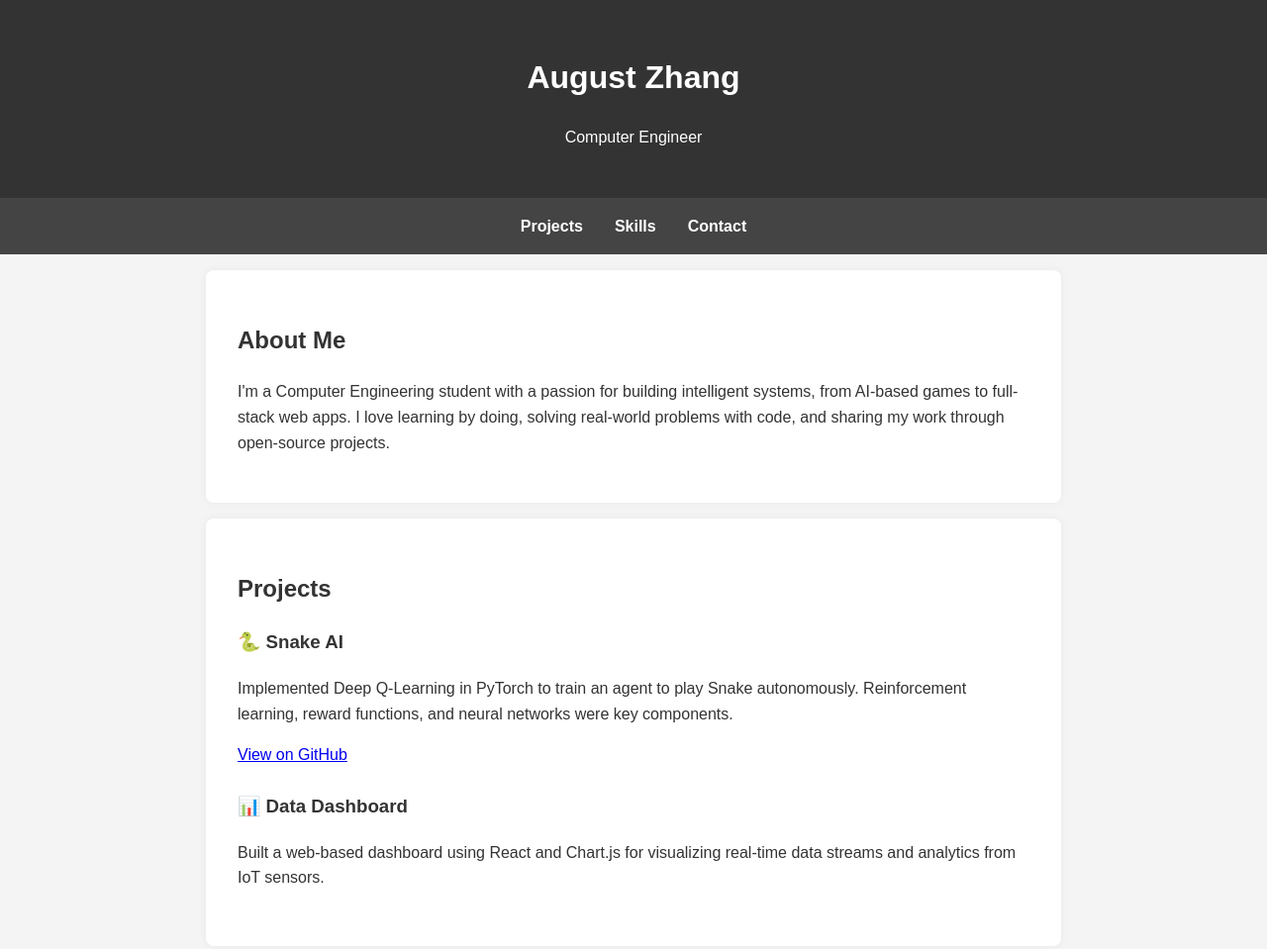
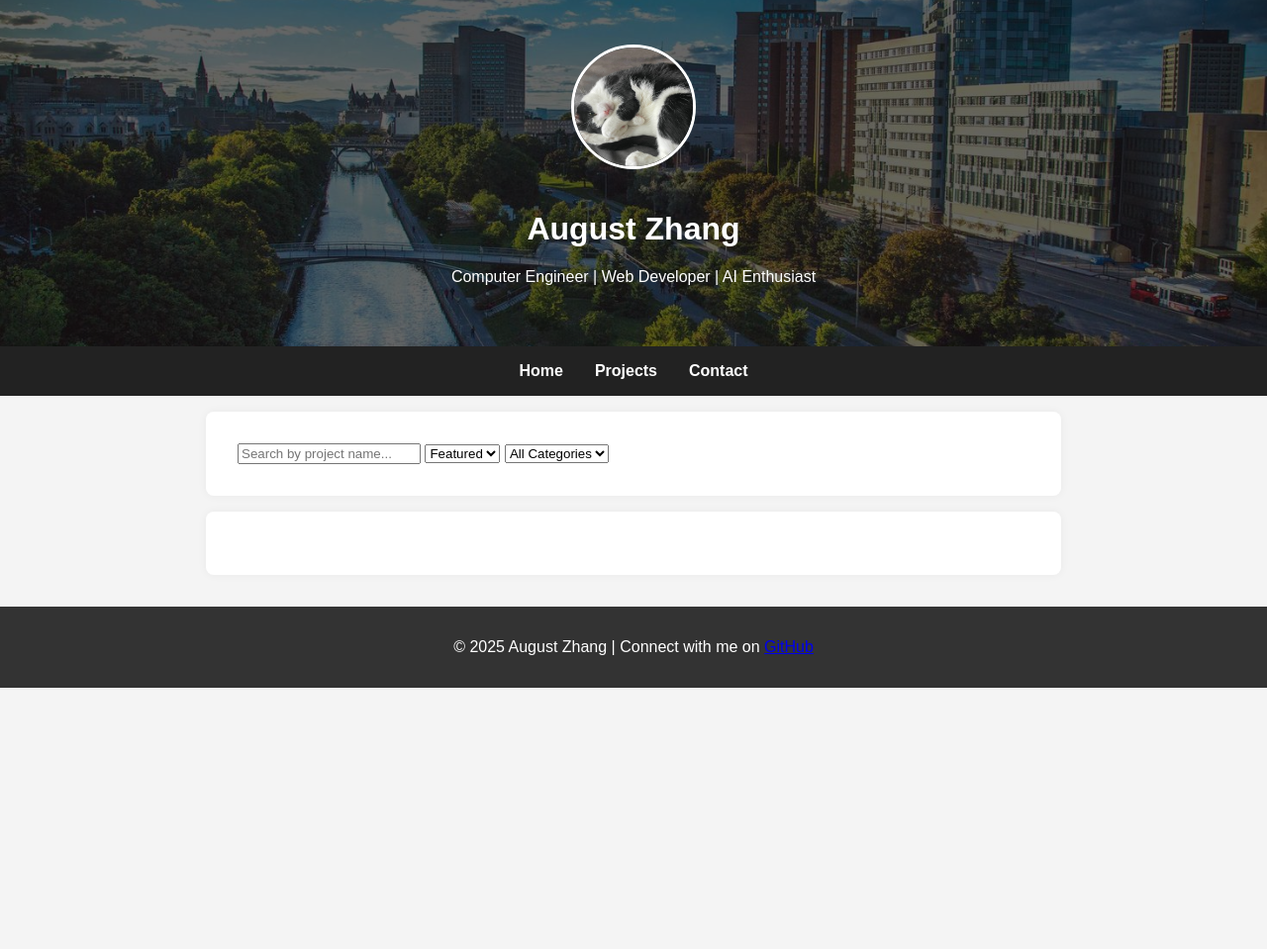
Before and after one commit to AugustZhang1/AugustZhang1.github.io, a plain HTML site: page index.html in a window 1280 px wide. Shown: the top 959 px of the page at 99% size. After the commit the page ends 800 px from the top, so only its background shows below. Drawn offline with Linux system fonts and the light colour scheme.

Commit message:
Banner
Added the background and photos

```diff
--- a/index.html
+++ b/index.html
@@ -5,57 +5,47 @@
   <meta name="viewport" content="width=device-width, initial-scale=1.0" />
   <title>August Zhang | Portfolio</title>
   <link rel="stylesheet" href="style.css" />
+  <link href="https://fonts.googleapis.com/css2?family=Inter:wght@400;700&display=swap" rel="stylesheet">
 </head>
 <body>
-  <header>
-    <h1>August Zhang</h1>
-    <p>Computer Engineer</p>
+  <header class="hero-header">
+    <div class="overlay">
+      <div class="hero-content">
+        <img src="img/oreo.jpg" alt="August Zhang" class="profile-img">
+        <h1>August Zhang</h1>
+        <p>Computer Engineer | Web Developer | AI Enthusiast</p>
+      </div>
+    </div>
   </header>
 
-  <nav>
+  <nav class="main-nav">
+    <a href="#home">Home</a>
     <a href="#projects">Projects</a>
-    <a href="#skills">Skills</a>
     <a href="#contact">Contact</a>
   </nav>
 
-  <section id="about">
-    <h2>About Me</h2>
-    <p>
-      I'm a Computer Engineering student with a passion for building intelligent systems,
-      from AI-based games to full-stack web apps. I love learning by doing, solving real-world problems with code, and sharing my work through open-source projects.
-    </p>
-  </section>
+  <main>
+    <section id="search-bar">
+      <input type="text" placeholder="Search by project name...">
+      <select>
+        <option>Featured</option>
+        <option>Recent</option>
+      </select>
+      <select>
+        <option>All Categories</option>
+        <option>AI</option>
+        <option>Web Dev</option>
+        <option>Data</option>
+      </select>
+    </section>
 
-  <section id="projects">
-    <h2>Projects</h2>
-    <div class="project">
-      <h3>🐍 Snake AI</h3>
-      <p>Implemented Deep Q-Learning in PyTorch to train an agent to play Snake autonomously. Reinforcement learning, reward functions, and neural networks were key components.</p>
-      <a href="https://github.com/AugustZhang1/SnakeAI" target="_blank">View on GitHub</a>
-    </div>
-    <div class="project">
-      <h3>📊 Data Dashboard</h3>
-      <p>Built a web-based dashboard using React and Chart.js for visualizing real-time data streams and analytics from IoT sensors.</p>
-    </div>
-  </section>
-
-  <section id="skills">
-    <h2>Skills</h2>
-    <ul>
-      <li>Languages: Python, JavaScript, C++, VHDL</li>
-      <li>Frameworks: React, Node.js, PyTorch</li>
-      <li>Tools: Git, GitHub, VS Code, Figma</li>
-    </ul>
-  </section>
-
-  <section id="contact">
-    <h2>Contact</h2>
-    <p>Email: august@example.com</p>
-    <p>GitHub: <a href="https://github.com/AugustZhang1" target="_blank">@AugustZhang1</a></p>
-  </section>
+    <section id="projects" class="grid-container">
+      <!-- PlaceHolder-->
+    </section>
+  </main>
 
   <footer>
-    <p>© 2025 August Zhang</p>
+    <p>© 2025 August Zhang | Connect with me on <a href="https://github.com/AugustZhang1" target="_blank">GitHub</a></p>
   </footer>
 </body>
 </html>
--- a/style.css
+++ b/style.css
@@ -1,25 +1,52 @@
 body {
   font-family: Arial, sans-serif;
-  line-height: 1.6;
   margin: 0;
   padding: 0;
   background: #f4f4f4;
   color: #333;
 }
 
-header {
-  background: #333;
-  color: #fff;
-  padding: 2rem 0;
+.hero-header {
+  background-image: url('img/background.jpg');
+  background-size: cover;
+  background-position: center;
   text-align: center;
+  color: white;
+  position: relative;
+  height: 350px;
+  display: flex;
+  align-items: center;
+  justify-content: center;
+}
+
+.overlay {
+  background-color: rgba(0, 0, 0, 0.6);
+  width: 100%;
+  height: 100%;
+  display: flex;
+  justify-content: center;
+  align-items: center;
+}
+
+.hero-content {
+  text-align: center;
+}
+
+.profile-img {
+  width: 120px;
+  height: 120px;
+  border-radius: 50%;
+  object-fit: cover;
+  border: 3px solid white;
+  margin-bottom: 1rem;
 }
 
 nav {
   display: flex;
   justify-content: center;
+  background: #222;
+  padding: 1rem;
   gap: 2rem;
-  background: #444;
-  padding: 1rem;
 }
 
 nav a {
@@ -38,10 +65,6 @@ section {
   box-shadow: 0 0 10px rgba(0,0,0,0.05);
 }
 
-.project {
-  margin-bottom: 1.5rem;
-}
-
 footer {
   text-align: center;
   padding: 1rem;
```
Also changed, not shown: img/background.jpg (added), img/oreo.jpg (added).
